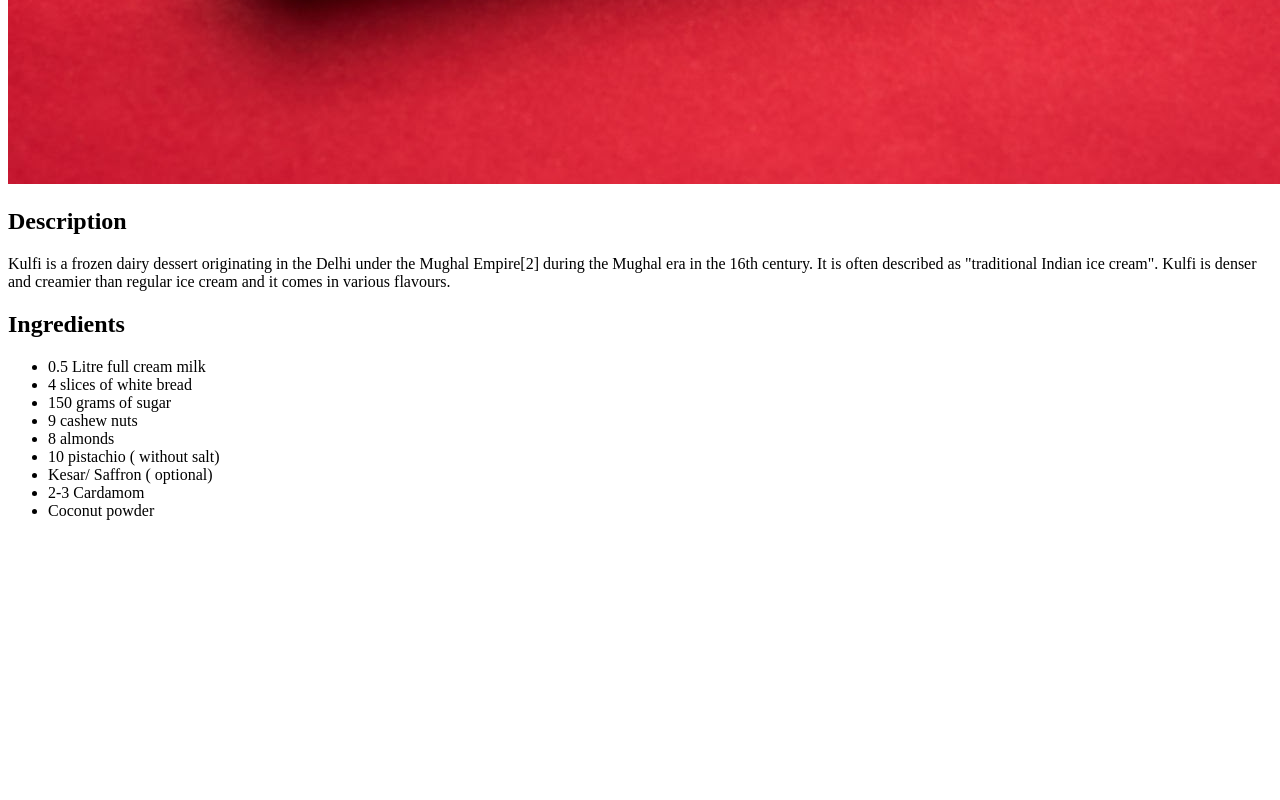
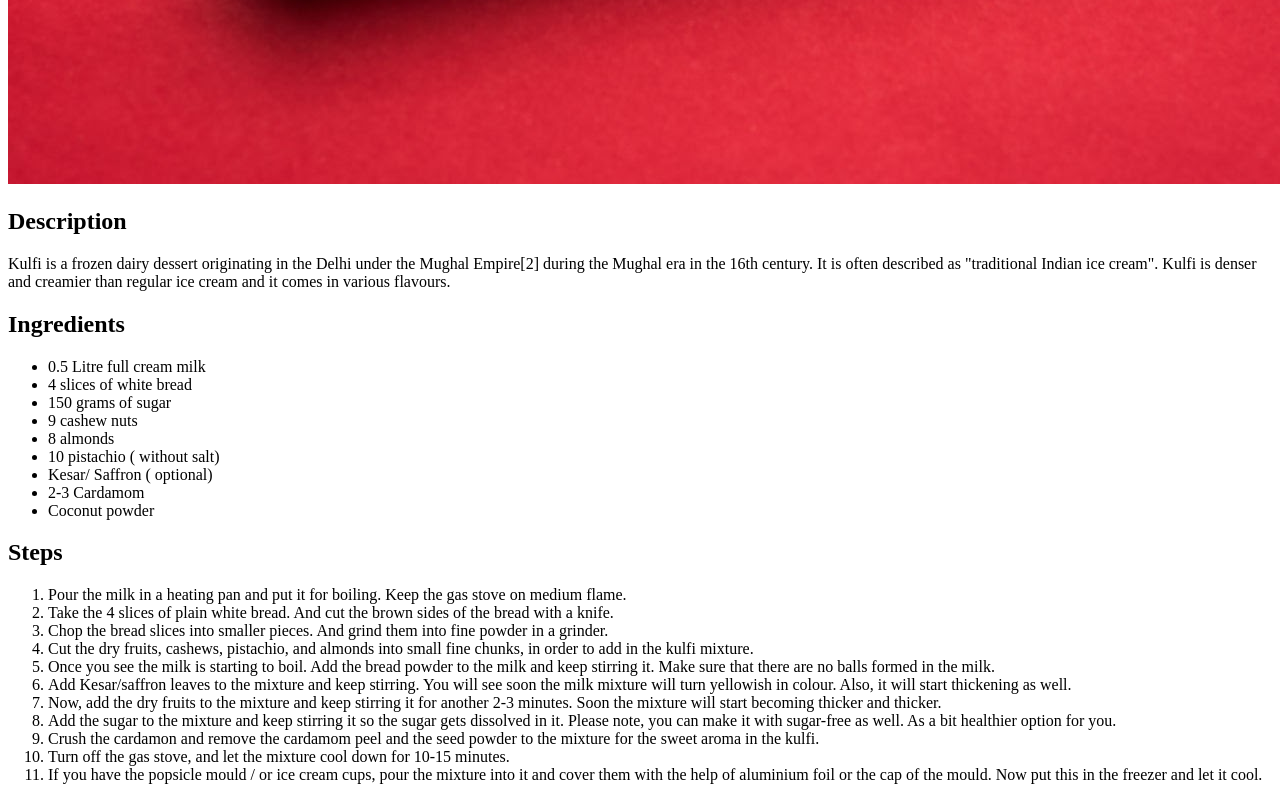
Before and after one commit to C-odeart/odin-recipes, a plain HTML site: page recipes/kulfi.html in a window 1280 px wide. Shown: the part 1944-2744 px from the top of the page. Before the commit the page ends 2480 px from the top, so only its background shows below. Drawn offline with Linux system fonts and the light colour scheme.

Commit message:
Add an ordered list for steps needed to make kulfi

```diff
--- a/recipes/kulfi.html
+++ b/recipes/kulfi.html
@@ -28,7 +28,31 @@
       <li>Coconut powder</li>
     </ul>
 
+    <h2>Steps</h2>
 
+    <ol>
+      <li>Pour the milk in a heating pan and put it for boiling. Keep the gas stove on medium flame.</li>
+
+      <li>Take the 4 slices of plain white bread. And cut the brown sides of the bread with a knife.</li>
+
+      <li>Chop the bread slices into smaller pieces. And grind them into fine powder in a grinder.</li>
+
+      <li>Cut the dry fruits, cashews, pistachio, and almonds into small fine chunks, in order to add in the kulfi mixture.</li>
+
+      <li>Once you see the milk is starting to boil. Add the bread powder to the milk and keep stirring it. Make sure that there are no balls formed in the milk.</li>
+
+      <li>Add Kesar/saffron leaves to the mixture and keep stirring. You will see soon the milk mixture will turn yellowish in colour. Also, it will start thickening as well.</li>
+
+      <li>Now, add the dry fruits to the mixture and keep stirring it for another 2-3 minutes. Soon the mixture will start becoming thicker and thicker.</li>
+
+      <li>Add the sugar to the mixture and keep stirring it so the sugar gets dissolved in it. Please note, you can make it with sugar-free as well. As a bit healthier option for you.</li>
+
+      <li>Crush the cardamon and remove the cardamom peel and the seed powder to the mixture for the sweet aroma in the kulfi.</li>
+
+      <li>Turn off the gas stove, and let the mixture cool down for 10-15 minutes.</li>
+
+      <li>If you have the popsicle mould / or ice cream cups, pour the mixture into it and cover them with the help of aluminium foil or the cap of the mould. Now put this in the freezer and let it cool.</li>
+    </ol>
 
   </body>
 </html>
```
